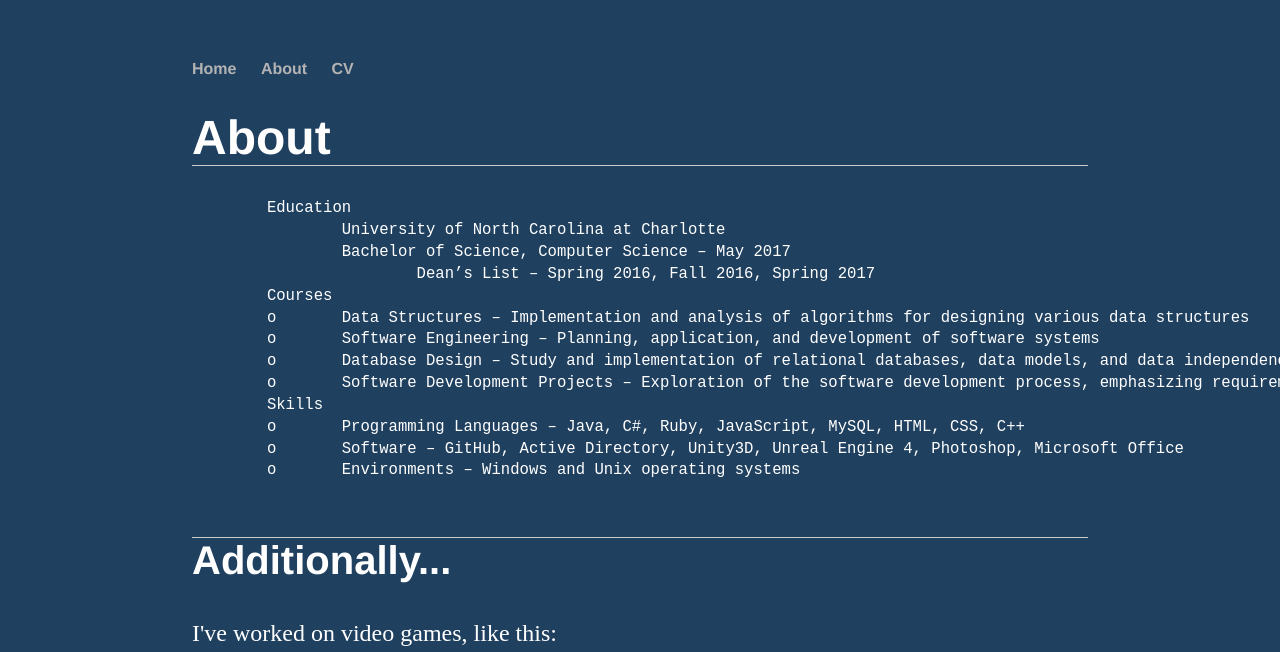
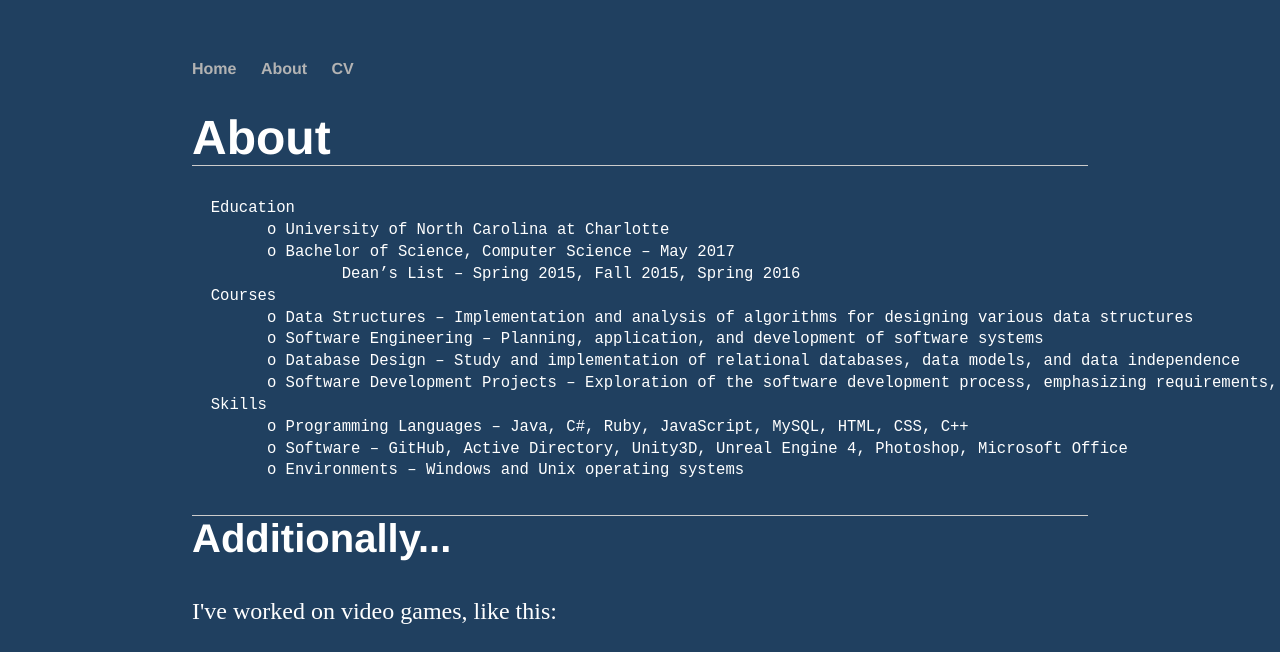
Before and after one commit to jmayhew4/jmayhew4.github.io, a Jekyll site: the page built from about/index.html, in a window 1280 px wide. Shown: the top 652 px of the page. Built offline with Jekyll 4.4.1, drawn with Linux system fonts in a browser that asks for light colours; grey boxes are pictures that could not be loaded.

Commit message:
Update index.html

```diff
--- a/about/index.html
+++ b/about/index.html
@@ -7,20 +7,20 @@
 <h1>About</h1>
 <pre>
   Education
-		University of North Carolina at Charlotte
-		Bachelor of Science, Computer Science – May 2017
-			Dean’s List – Spring 2016, Fall 2016, Spring 2017
+	o University of North Carolina at Charlotte
+	o Bachelor of Science, Computer Science – May 2017
+		Dean’s List – Spring 2015, Fall 2015, Spring 2016
   Courses
-	o	Data Structures – Implementation and analysis of algorithms for designing various data structures
-	o	Software Engineering – Planning, application, and development of software systems
-	o	Database Design – Study and implementation of relational databases, data models, and data independence
-	o	Software Development Projects – Exploration of the software development process, emphasizing requirements, design, testing, deployment, and evolution
+	o Data Structures – Implementation and analysis of algorithms for designing various data structures
+	o Software Engineering – Planning, application, and development of software systems
+	o Database Design – Study and implementation of relational databases, data models, and data independence
+	o Software Development Projects – Exploration of the software development process, emphasizing requirements, design, testing, deployment, and evolution
   Skills
-	o	Programming Languages – Java, C#, Ruby, JavaScript, MySQL, HTML, CSS, C++
-	o	Software – GitHub, Active Directory, Unity3D, Unreal Engine 4, Photoshop, Microsoft Office
-	o	Environments – Windows and Unix operating systems
+	o Programming Languages – Java, C#, Ruby, JavaScript, MySQL, HTML, CSS, C++
+	o Software – GitHub, Active Directory, Unity3D, Unreal Engine 4, Photoshop, Microsoft Office
+	o Environments – Windows and Unix operating systems
 </pre>
-	<h2>Additionally...</h1>
+	<h2>Additionally...</h2>
 	<p>I've worked on video games, like this:</p>
 	<iframe width="560" height="315" src="https://www.youtube.com/embed/m4Bc58XAMos" frameborder="0" allowfullscreen></iframe>
 	<p>I'm looking for work, so here's my <a href="resume.docx" target="_blank">resume.</a></p>
```
Lines whose indentation alone changed are shown as unchanged.
